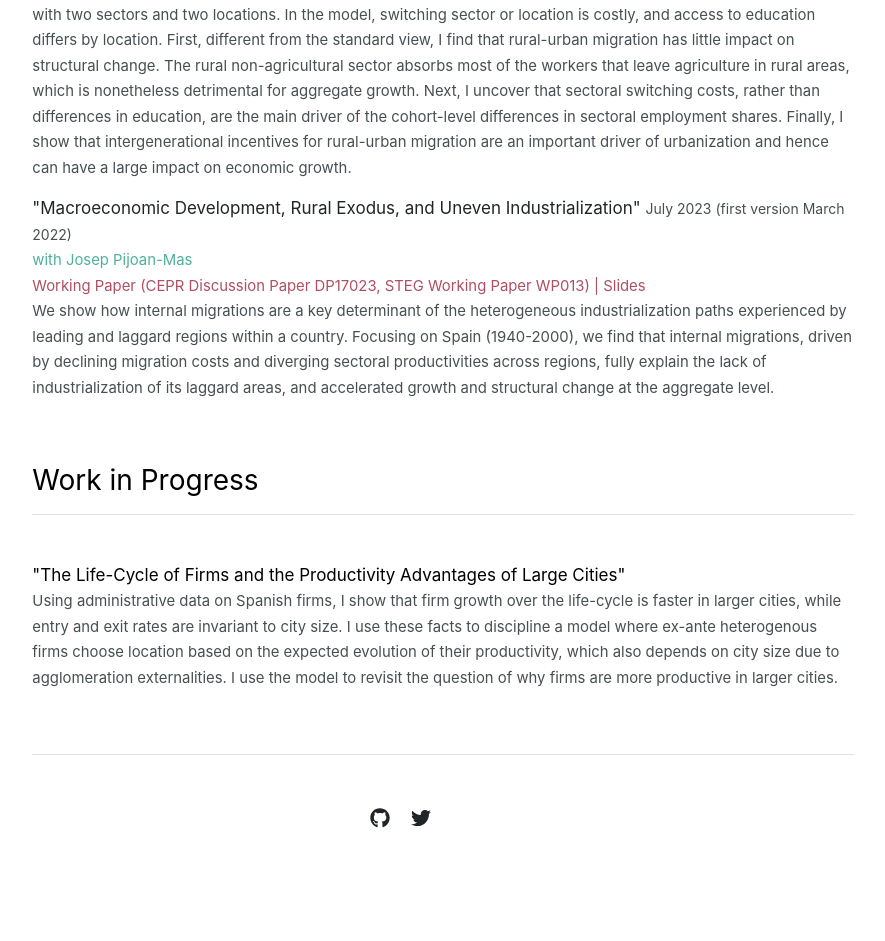
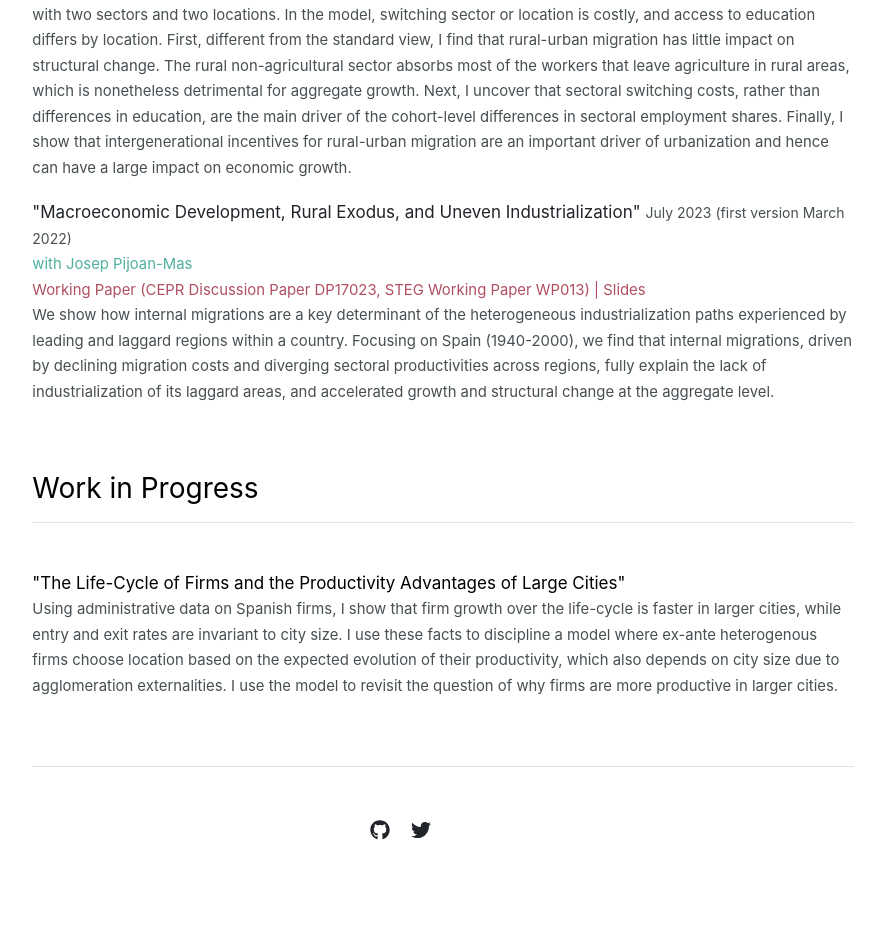
Before and after one commit to tomas-budi-ors/tomas-budi-ors.github.io, a Jekyll site: the page built from index.md, in a window 1280 px wide. Shown: the part 900-1841 px from the top of the page, without its empty margins (197-1082 px from the left). Built offline with Jekyll 4.4.1, drawn with Linux system fonts in a browser that asks for light colours.

Commit message:
Space between items in wp section

```diff
--- a/_includes/work_in_progress.html
+++ b/_includes/work_in_progress.html
@@ -3,7 +3,8 @@
     <h3 class="fw-normal border-bottom pb-3 mb-5">Work in Progress</h3>
     {% if page.title == "Home" %}
       {% for item in site.data.work_in_progress.featured %}
-        <p>{{ item.name }}<br>
+        <p class="featured-item">
+          {{ item.name }}<br>
           {% if item.coauthors %}
             <span style="color:#4FB09E;"><small>{{ item.coauthors }}</small></span><br>
           {% endif %}
--- a/_includes/working_papers.html
+++ b/_includes/working_papers.html
@@ -3,7 +3,7 @@
     <h3 class="fw-normal border-bottom pb-3 mb-5">Working Papers</h3>
     {% if page.title == "Home" %}
       {% for item in site.data.working_papers.featured %}
-        <p>
+        <p class="featured-item">
           <a href="{{ item.url }}" target="_blank" rel="noopener noreferrer">{{ item.name }}</a>
           {% if item.extra_info %}
             <span class="extra-info" style="font-size: 14px;">{{item.extra_info}}</span><br>
--- a/_sass/main.scss
+++ b/_sass/main.scss
@@ -56,3 +56,7 @@ span.abstract a {
   display: inline-block;
   margin: 0 auto;
 }
+
+.featured-item {
+  margin-bottom: 20px;
+}
```
